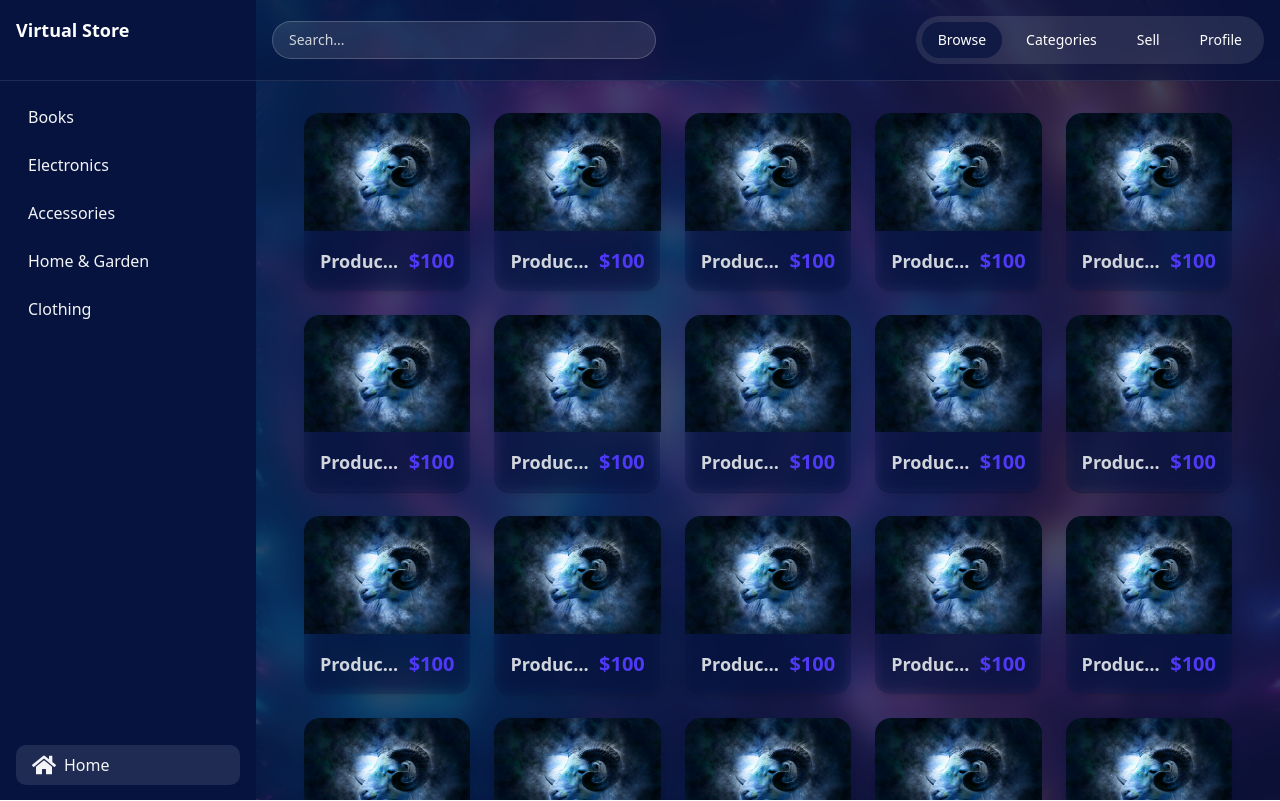
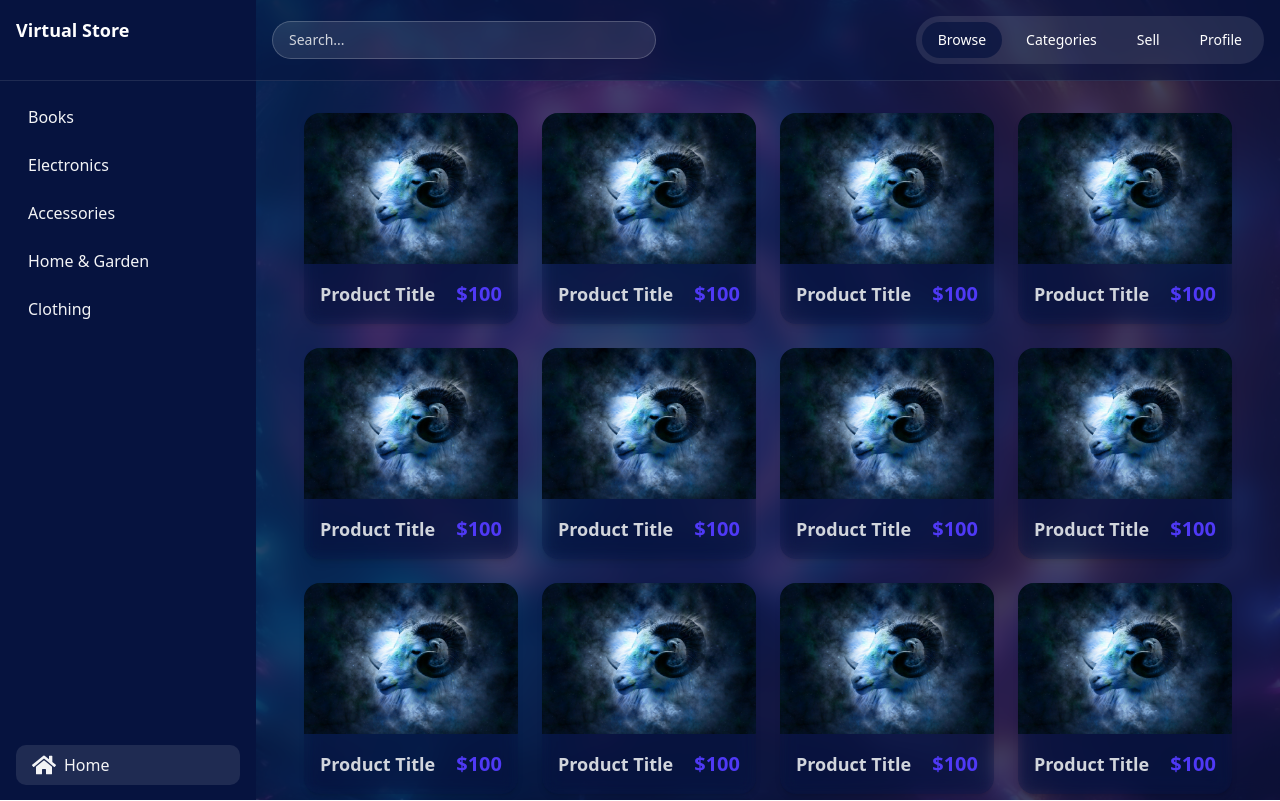
Before and after one commit to sohan284/Social-media, a Next.js app: page /marketplace in a window 1280 px wide. Built offline with nearby package versions, Linux system fonts and the light colour scheme.

Commit message:
Adjusted Marketplace grid layout to display four columns instead of five for improved responsiveness. Updated HomeLayout sidebar visibility class to hide on extra-large screens.

```diff
--- a/components/Features/Marketplace/Marketplace/Marketplace.tsx
+++ b/components/Features/Marketplace/Marketplace/Marketplace.tsx
@@ -3,7 +3,7 @@ import ProductCard from '../../../Cards/ProductCard';
 
 const Marketplace = () => {
     return (
-        <div className='grid grid-cols-1 md:grid-cols-2 lg:grid-cols-3 xl:grid-cols-5 gap-6 px-2 md:px-4'>
+        <div className='grid grid-cols-1 md:grid-cols-2 lg:grid-cols-3 xl:grid-cols-4 gap-6 px-2 md:px-4'>
             {Array.from({ length: 50 }).map((_, index) => (
                 <ProductCard key={index} />
             ))}
--- a/components/Layouts/HomeLayout.tsx
+++ b/components/Layouts/HomeLayout.tsx
@@ -48,7 +48,7 @@ export default function HomeLayout({
 
         {isSidebarOpen && (
           <div
-            className="fixed inset-0 bg-black/40 z-20 lg:hidden"
+            className="fixed inset-0 bg-black/40 z-20 xl:hidden"
             onClick={() => setIsSidebarOpen(false)}
           />
         )}
```
